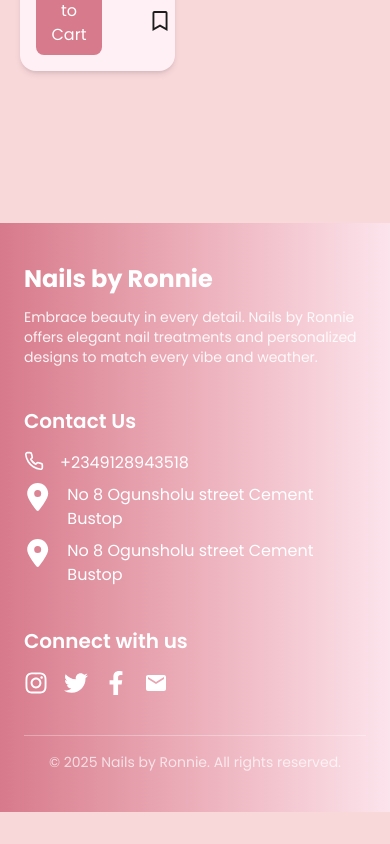
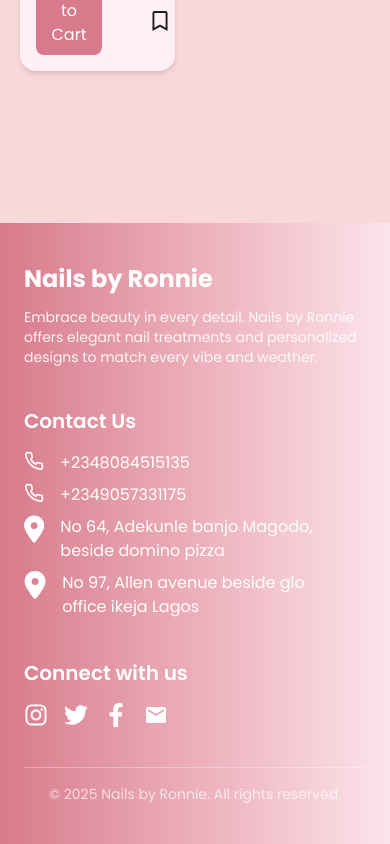
Before and after one commit to Niyi0904/nails_by_ronnie, a Next.js app in the folder client/: page / in a window 390 px wide. Shown: the part 4377-5221 px from the top of the page. Before the commit the page ends 5189 px from the top, so only its background shows below. Built offline with nearby package versions, Linux system fonts and the light colour scheme; no server answers.

Commit message:
Changed location and phone number

```diff
--- a/client/src/components/footer.tsx
+++ b/client/src/components/footer.tsx
@@ -55,13 +55,16 @@ export default function footer() {
           <h3 className="text-xl font-semibold mb-4">Contact Us</h3>
           <div className='space-y-2'>
             <div className="flex gap-4">
-              <LuPhone className="h-5 w-5"/> +2349128943518
+              <LuPhone className="h-5 w-5"/> +2348084515135
             </div>
             <div className="flex gap-4">
-              <FaLocationDot className="h-7 w-7"/>No 8 Ogunsholu street Cement Bustop
+              <LuPhone className="h-5 w-5"/> +2349057331175
             </div>
             <div className="flex gap-4">
-              <FaLocationDot className="h-7 w-7"/>No 8 Ogunsholu street Cement Bustop
+              <FaLocationDot className="h-7 w-7"/>No 64, Adekunle banjo Magodo, beside domino pizza
+            </div>
+            <div className="flex gap-4">
+              <FaLocationDot className="h-7 w-7"/>No 97, Allen avenue beside glo office ikeja Lagos
             </div>
           </div>
         </div>
```
